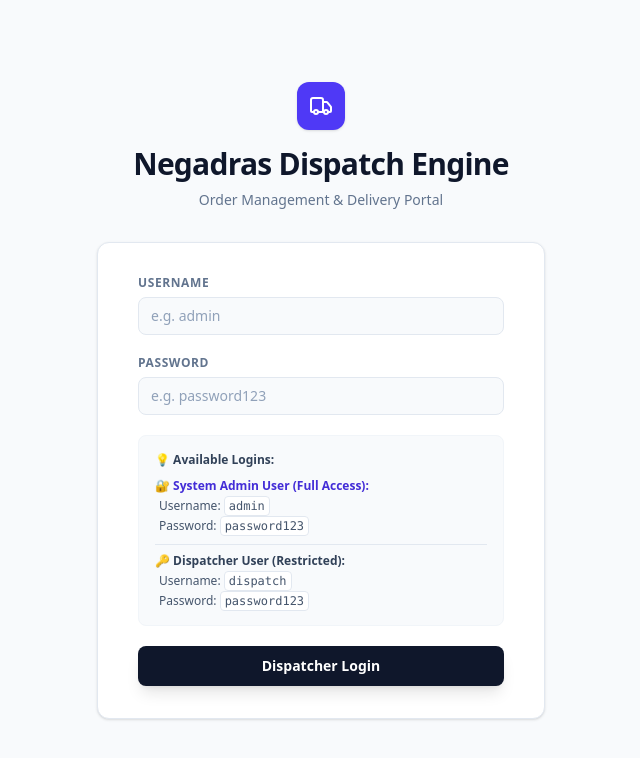
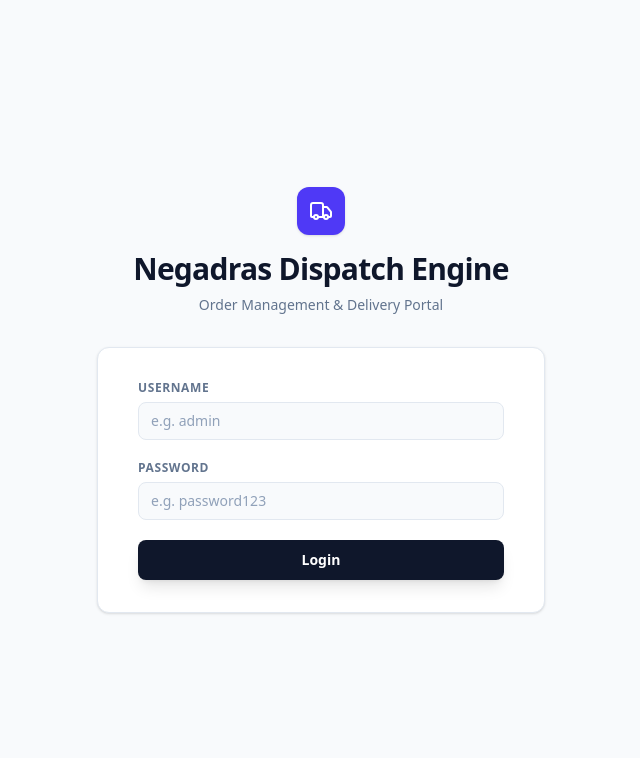
Before and after one commit to bahma0911/dispatch-cf, a React (Vite) app: page / in a window 1280 px wide. Shown: the top 758 px of the page, without its empty margins (319-959 px from the left). Built offline with nearby package versions, Linux system fonts and the light colour scheme.

Commit message:
Update Negadras branding

```diff
--- a/frontend/App.tsx
+++ b/frontend/App.tsx
@@ -680,19 +680,6 @@ export default function App() {
                 </div>
               )}
 
-              <div className="rounded-lg bg-slate-50 p-4 border border-slate-100 text-xs text-slate-600 space-y-2.5">
-                <p className="font-bold text-slate-700">💡 Available Logins:</p>
-                <div className="space-y-1">
-                  <p className="font-bold text-indigo-700">🔐 System Admin User (Full Access):</p>
-                  <p className="pl-1">Username: <code className="bg-white px-1 py-0.5 border border-slate-200 font-mono rounded">admin</code></p>
-                  <p className="pl-1">Password: <code className="bg-white px-1 py-0.5 border border-slate-200 font-mono rounded">password123</code></p>
-                </div>
-                <div className="border-t border-slate-200 pt-2 space-y-1">
-                  <p className="font-bold text-slate-700">🔑 Dispatcher User (Restricted):</p>
-                  <p className="pl-1">Username: <code className="bg-white px-1 py-0.5 border border-slate-200 font-mono rounded">dispatch</code></p>
-                  <p className="pl-1">Password: <code className="bg-white px-1 py-0.5 border border-slate-200 font-mono rounded">password123</code></p>
-                </div>
-              </div>
 
               <div>
                 <button
@@ -700,7 +687,7 @@ export default function App() {
                   disabled={authLoading}
                   className="w-full flex justify-center py-2.5 px-4 bg-slate-900 hover:bg-slate-800 text-white rounded-lg text-sm font-bold shadow-lg transition-colors duration-150 focus:outline-none disabled:opacity-50"
                 >
-                  {authLoading ? 'Signing In...' : 'Dispatcher Login'}
+                  {authLoading ? 'Signing In...' : 'Login'}
                 </button>
               </div>
             </form>
@@ -832,7 +819,7 @@ export default function App() {
 
               <button
                 onClick={() => setActiveTab('customers')}
-                title={isSidebarCollapsed ? "Customer Directory" : undefined}
+                title={isSidebarCollapsed ? "Account Holders" : undefined}
                 className={`w-full flex items-center ${isSidebarCollapsed ? 'justify-center py-3' : 'gap-3 px-3 py-2.5'} rounded-lg font-medium text-xs transition-colors ${
                   activeTab === 'customers'
                     ? 'bg-indigo-50 text-indigo-700 font-semibold'
@@ -840,7 +827,7 @@ export default function App() {
                 }`}
               >
                 <Users className="h-4.5 w-4.5 flex-shrink-0" />
-                {!isSidebarCollapsed && <span>Customer Directory</span>}
+                {!isSidebarCollapsed && <span>Account Holders</span>}
               </button>
 
               <button
@@ -1249,7 +1236,7 @@ export default function App() {
                               : 'text-slate-500 hover:text-slate-800'
                           }`}
                         >
-                          Registered Corporate Account (Credit)
+                          Registered Account Holder (Credit)
                         </button>
                       </div>
                     </div>
@@ -1405,12 +1392,7 @@ export default function App() {
                       <div className="flex-shrink-0 mt-0.5">
                         <Send className="h-5 w-5 text-indigo-600" />
                       </div>
-                      <div>
-                        <h4 className="text-xs font-bold text-slate-800 uppercase tracking-wider">SMS Dispatch Automated Pipeline</h4>
-                        <p className="text-xs text-slate-500 font-medium mt-1">
-                          Dispatched orders automatically trigger two separate texts via the gateway: one to the customer with driver ETA/fees, and one to the driver with addresses and billing/collection mandates.
-                        </p>
-                      </div>
+
                     </div>
 
                     <div className="pt-2">
@@ -1419,7 +1401,7 @@ export default function App() {
                         disabled={isDispatching}
                         className="w-full flex justify-center py-3 px-4 bg-slate-900 hover:bg-slate-800 text-white text-sm font-bold rounded-lg shadow-md transition-colors focus:outline-none"
                       >
-                        {isDispatching ? 'Initiating Dispatch Systems...' : '⚡ Discretionary Dispatch & Alert Drivers'}
+                        {isDispatching ? 'Initiating Dispatch Systems...' : '⚡ Dispatch & Alert Driver'}
                       </button>
                     </div>
                   </form>
@@ -1534,18 +1516,6 @@ export default function App() {
                     </div>
                   )}
 
-                  {/* Pricing Strategy info card */}
-                  <div className="bg-white border border-slate-200 rounded-xl p-5 space-y-3 shadow-sm">
-                    <h3 className="text-sm font-bold text-slate-900 flex items-center">
-                      <AlertCircle className="h-4.5 w-4.5 mr-1.5 text-indigo-600" />
-                      Dispatching Standards
-                    </h3>
-                    <ul className="text-xs text-slate-500 font-medium space-y-2 list-disc list-inside">
-                      <li>Ensure call-taker has confirmed precise apartment/suite numbers.</li>
-                      <li>Double check drivers current location is matching pickup zone.</li>
-                      <li>Account credit orders accumulate instantly to statement invoices upon <strong>Delivery completion</strong>.</li>
-                    </ul>
-                  </div>
                 </div>
               </motion.div>
             )}
@@ -1561,7 +1531,7 @@ export default function App() {
                 {/* Header card with create button */}
                 <div className="bg-white border border-slate-200 rounded-xl p-5 shadow-sm flex flex-col sm:flex-row sm:items-center justify-between gap-4">
                   <div>
-                    <h2 className="text-xl font-black text-slate-900">Customers Profiles & Ledgers</h2>
+                    <h2 className="text-xl font-black text-slate-900"> Account Holders </h2>
                     <p className="text-xs text-slate-400 font-medium mt-1">Manage delivery client directory and corporate accounts credit limits.</p>
                   </div>
                   {currentUser?.username === 'admin' && (
@@ -1768,7 +1738,7 @@ export default function App() {
                     </h2>
                     <p className="text-xs text-slate-500 font-medium leading-relaxed">
                       Configure your local Android SMS Gateway to dispatch real SMS notifications to customers and dispatchers.
-                      Since Metro Dispatch is hosted in the Cloud, you must provide a public address (e.g., ngrok tunnel or port forwarded static IP) for live automated dispatch triggers.
+                      Since Negadras Dispatch is hosted in the Cloud, you must provide a public address (e.g., ngrok tunnel or port forwarded static IP) for live automated dispatch triggers.
                     </p>
                   </div>
                   <div className="flex items-center gap-2 flex-shrink-0">
@@ -2024,7 +1994,7 @@ export default function App() {
                           <textarea
                             value={testMessage}
                             onChange={(e) => setTestMessage(e.target.value)}
-                            placeholder="Metro Dispatch test alert. Operational check."
+                            placeholder="Negadras Dispatch test alert. Operational check."
                             rows={2}
                             className="w-full px-3 py-2 text-xs border border-slate-200 rounded-lg focus:outline-none focus:border-indigo-500 font-sans"
                           />
@@ -2135,7 +2105,7 @@ export default function App() {
                     </div>
                     <h2 className="text-2xl font-black mt-2 flex items-center">
                       <KeyRound className="h-6 w-6 mr-2 text-indigo-400" />
-                      Metro Admin Control Center
+                      Negadras Admin Control Center
                     </h2>
                     <p className="text-xs text-slate-300 font-medium mt-1">
                       Privileged actions only. Securely register new client corporate accounts, manage driver rosters, and adjust balances.
@@ -2275,7 +2245,7 @@ export default function App() {
 
       {/* Mini informational Footer */}
       <footer className="bg-white border-t border-slate-200 py-4 text-center text-[10px] text-slate-400 font-bold tracking-wider uppercase">
-        Metro Dispatch System v1.0.0 • Persistent Mock Storage Activated • Port 3000 Ingress Operational
+        Negadras Dispatch System v1.0.0
       </footer>
 
       {/* Settle Balance Custom Confirmation Dialog */}
```
Also changed, not shown: 2 other files (tests, documents, lock files or other folders).
